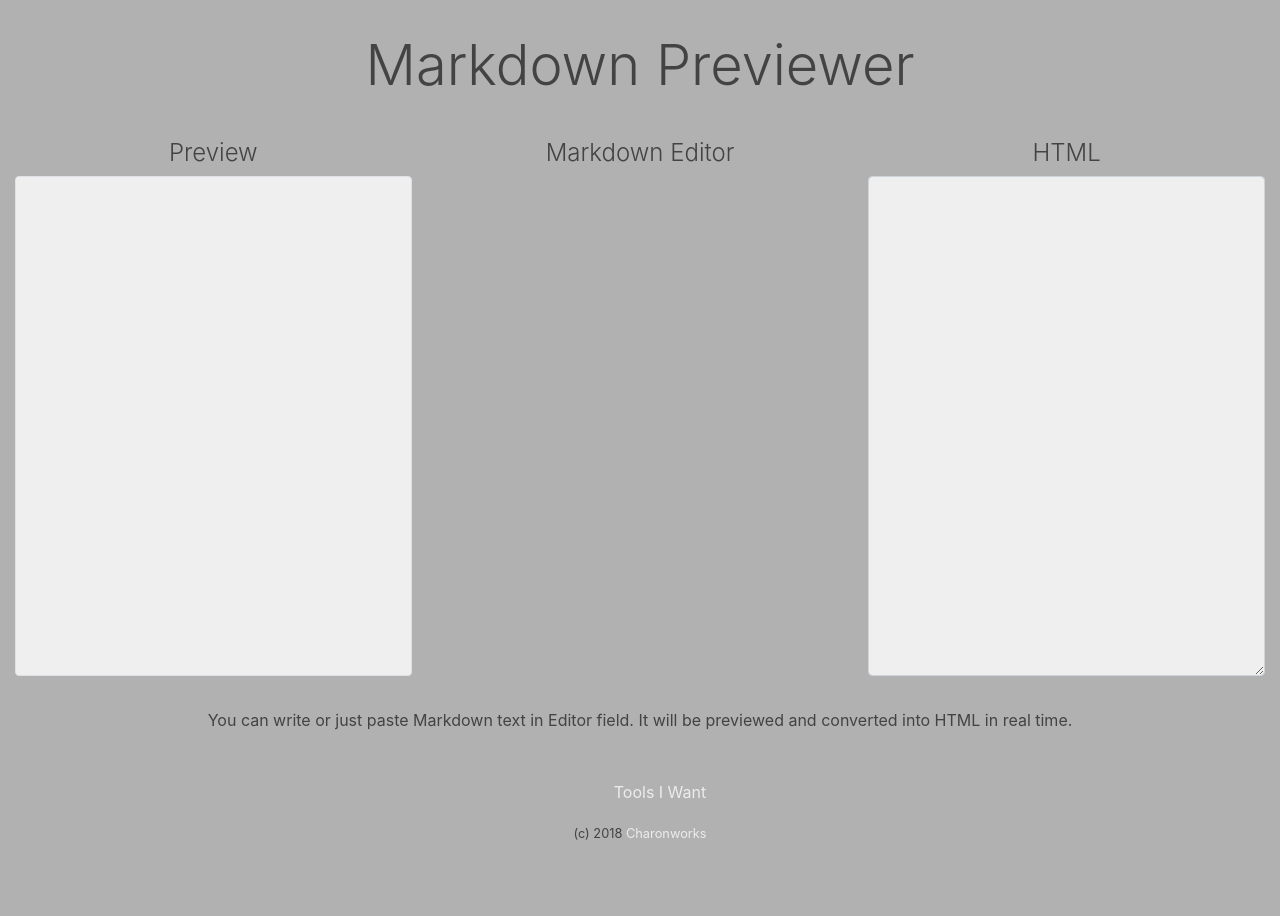
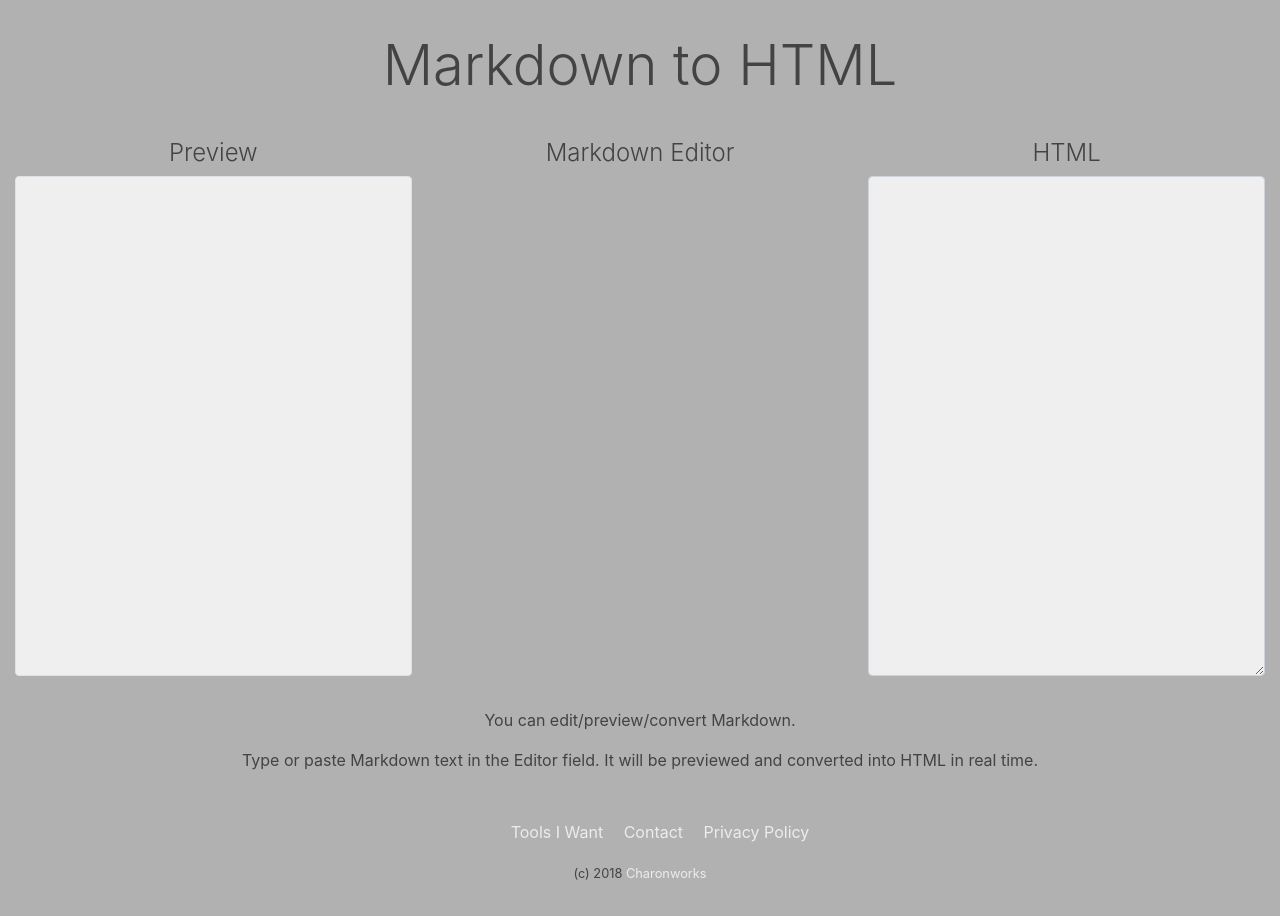
Before and after one commit to sidemt/markdown-to-html, a plain HTML site: page index.html in a window 1280 px wide. Before the commit the page ends 876 px from the top, so only its background shows below. Drawn offline with nearby package versions, Linux system fonts and the light colour scheme.

Commit message:
Modify title and footer

```diff
--- a/css/style.css
+++ b/css/style.css
@@ -20,6 +20,12 @@ footer a:hover {
 
 footer ul {
   list-style-type: none;
+}
+
+footer li {
+  display: inline;
+  padding-left: .5rem;
+  padding-right: .5rem;
 }
 
 .header {
--- a/index.html
+++ b/index.html
@@ -23,6 +23,7 @@
   <meta charset="UTF-8">
   <meta name="viewport" content="width=device-width, initial-scale=1.0">
   <meta http-equiv="X-UA-Compatible" content="ie=edge">
+  <meta name="description" content="Simple Markdown Editor/Previewer/HTML Converter">
   <title>Markdown to HTML</title>
   <link rel="stylesheet" href="https://stackpath.bootstrapcdn.com/bootstrap/4.1.3/css/bootstrap.min.css" integrity="sha384-MCw98/SFnGE8fJT3GXwEOngsV7Zt27NXFoaoApmYm81iuXoPkFOJwJ8ERdknLPMO" crossorigin="anonymous">
   <!-- Custom CSS -->
@@ -32,7 +33,7 @@
 <body class="background">
   <div class="container-fluid">
     <div class="header">
-      <h1 class="display-4">Markdown Previewer</h1>
+      <h1 class="display-4">Markdown to HTML</h1>
     </div>
 
     <div class="row">
@@ -56,13 +57,20 @@
     </div>
 
     <div class="description">
-      <p>You can write or just paste Markdown text in Editor field. It will be previewed and converted into HTML in real time.</p>
+      <p>You can edit/preview/convert Markdown.</p>
+      <p>Type or paste Markdown text in the Editor field. It will be previewed and converted into HTML in real time.</p>
     </div>
 
     <footer class="footer">
       <ul class="justify-content-center">
         <li class="">
           <a class="" href="https://toolsiwant.net/">Tools I Want</a>
+        </li>
+        <li class="">
+          <a class="" href="../contact.html">Contact</a>
+        </li>
+        <li class="">
+          <a class="" href="../privacy-policy.html">Privacy Policy</a>
         </li>
       </ul>
       <small>(c) 2018 <a href="https://www.charonworks.com" target="_blank">Charonworks</a></small>
```
